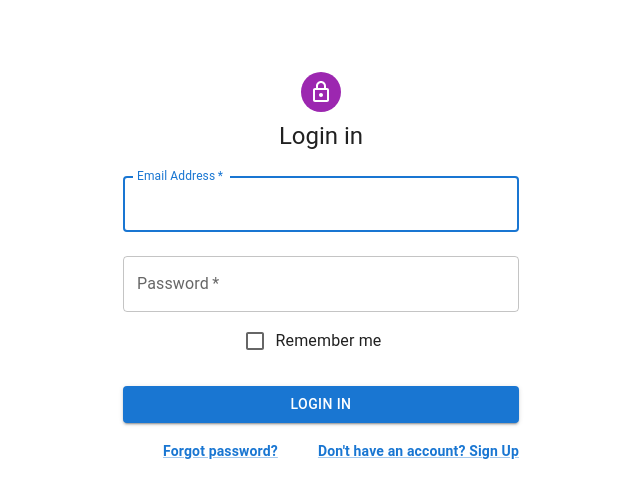
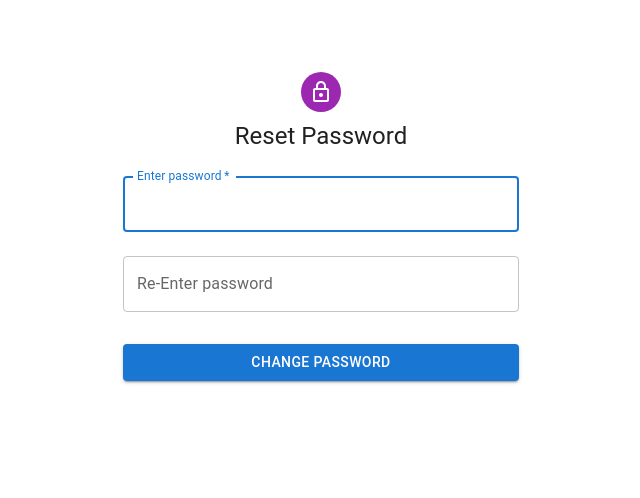
Before and after one commit to Intimidators/Frontend, a React (Create React App) app in the folder sih/: page /resetPassword in a window 1280 px wide. Shown: the top 498 px of the page, without its empty margins (319-959 px from the left). Built offline with nearby package versions, Linux system fonts and the light colour scheme.

Commit message:
forgot pqssword login ResetPassword with validation

```diff
--- a/sih/package.json
+++ b/sih/package.json
@@ -12,6 +12,7 @@
     "@testing-library/user-event": "^13.5.0",
     "react": "^18.2.0",
     "react-dom": "^18.2.0",
+    "react-hook-form": "^7.34.2",
     "react-redux": "^8.0.2",
     "react-router-dom": "^6.3.0",
     "react-scripts": "5.0.1",
--- a/sih/src/App.js
+++ /dev/null
@@ -1,12 +0,0 @@
-import './App.css';
-import SignIn from './pages/login/Login'
-
-function App() {
-  return (
-    <div className="App">
-     <SignIn/>
-    </div>
-  );
-}
-
-export default App;
--- a/sih/src/App.jsx
+++ b/sih/src/App.jsx
@@ -1,12 +1,13 @@
-import './App.css';
+import "./App.css";
 
-import { BrowserRouter, Routes, Route, Link } from 'react-router-dom';
+import { Routes, Route } from "react-router-dom";
 
 // pages routes
-import Login from './pages/login/Login';
-import Signup from './pages/signup/Signup';
+import Login from "./pages/login/Login";
+import Signup from "./pages/signup/Signup";
+import ForgotPassword from "./pages/forgotPassword/ForgotPassword";
+import ResetPassword from "./pages/resetPassword/ResetPassword";
 // pages Routes ends
-
 
 // portals routes
 
@@ -14,12 +15,12 @@ import Signup from './pages/signup/Signup';
 
 function App() {
   return (
-    <BrowserRouter>
-      <Routes>
-        <Route path="/login" element={<Login />} />
-        <Route path="/signup" element={<Signup />} />
-      </Routes>
-    </BrowserRouter>
+    <Routes>
+      <Route path="/login" element={<Login />} />
+      <Route path="/forgotPassword" element={<ForgotPassword />} />
+      <Route path="/resetPassword" element={<ResetPassword />} />
+      <Route path="/signup" element={<Signup />} />
+    </Routes>
   );
 }
 
--- a/sih/src/index.js
+++ b/sih/src/index.js
@@ -1,11 +1,14 @@
-import React from 'react';
-import ReactDOM from 'react-dom/client';
-import './index.css';
-import App from './App';
+import React from "react";
+import ReactDOM from "react-dom/client";
+import "./index.css";
+import App from "./App";
+import { BrowserRouter } from "react-router-dom";
 
-const root = ReactDOM.createRoot(document.getElementById('root'));
+const root = ReactDOM.createRoot(document.getElementById("root"));
 root.render(
   <React.StrictMode>
-    <App />
+    <BrowserRouter>
+      <App />
+    </BrowserRouter>
   </React.StrictMode>
 );
--- a/sih/src/pages/forgotPassword/ForgotPassword.jsx
+++ b/sih/src/pages/forgotPassword/ForgotPassword.jsx
@@ -1,9 +1,84 @@
-import React from 'react'
+import Avatar from "@mui/material/Avatar";
+import Button from "@mui/material/Button";
+import CssBaseline from "@mui/material/CssBaseline";
+import TextField from "@mui/material/TextField";
+import Box from "@mui/material/Box";
+import LockOutlinedIcon from "@mui/icons-material/LockOutlined";
+import Typography from "@mui/material/Typography";
+import Container from "@mui/material/Container";
+import { createTheme, ThemeProvider } from "@mui/material/styles";
 
-const ForgotPassword = () => {
+import { useForm } from "react-hook-form";
+import "../authCss/auth.css";
+
+const theme = createTheme();
+
+export default function ForgotPassword() {
+  const {
+    register,
+    handleSubmit,
+    formState: { errors },
+  } = useForm();
+  const onSubmit = (event) => {
+    event.preventDefault();
+    const data = new FormData(event.currentTarget);
+    console.log({
+      email: data.get("email"),
+    });
+  };
+
   return (
-    <div>ForgotPassword</div>
-  )
+    <ThemeProvider theme={theme}>
+      <Container component="main" maxWidth="xs">
+        <CssBaseline />
+        <Box
+          sx={{
+            marginTop: 8,
+            display: "flex",
+            flexDirection: "column",
+            alignItems: "center",
+          }}
+        >
+          <Avatar sx={{ m: 1, bgcolor: "secondary.main" }}>
+            <LockOutlinedIcon />
+          </Avatar>
+          <Typography component="h1" variant="h5">
+            Forgot Password
+          </Typography>
+          <Box component="form" noValidate sx={{ mt: 1 }}>
+            <TextField
+              id="email"
+              type="email"
+              variant="outlined"
+              label="Email"
+              fullWidth
+              required
+              error={!!errors?.email}
+              helperText={
+                errors?.email ? errors.email.message : "Enter Your Email"
+              }
+              {...register("email", {
+                required: "Requird field",
+                pattern: {
+                  value:
+                    /^(([^<>()\[\]\\.,;:\s@"]+(\.[^<>()\[\]\\.,;:\s@"]+)*)|(".+"))@((\[[0-9]{1,3}\.[0-9]{1,3}\.[0-9]{1,3}\.[0-9]{1,3}\])|(([a-zA-Z\-0-9]+\.)+[a-zA-Z]{2,}))$/,
+                  message: "Invalid Email",
+                },
+              })}
+            />
+
+            <Button
+              type="submit"
+              fullWidth
+              variant="contained"
+              sx={{ mt: 3, mb: 2 }}
+              onClick={handleSubmit(onSubmit)}
+            >
+              Sumbit
+            </Button>
+          </Box>
+        </Box>
+      </Container>
+    </ThemeProvider>
+  );
 }
-
-export default ForgotPassword
--- a/sih/src/pages/login/Login.jsx
+++ b/sih/src/pages/login/Login.jsx
@@ -1,30 +1,31 @@
+import Avatar from "@mui/material/Avatar";
+import Button from "@mui/material/Button";
+import CssBaseline from "@mui/material/CssBaseline";
+import TextField from "@mui/material/TextField";
+import FormControlLabel from "@mui/material/FormControlLabel";
+import Checkbox from "@mui/material/Checkbox";
+import Link from "@mui/material/Link";
+import Grid from "@mui/material/Grid";
+import Box from "@mui/material/Box";
+import LockOutlinedIcon from "@mui/icons-material/LockOutlined";
+import Typography from "@mui/material/Typography";
+import Container from "@mui/material/Container";
+import { createTheme, ThemeProvider } from "@mui/material/styles";
 
-import Avatar from '@mui/material/Avatar';
-import Button from '@mui/material/Button';
-import CssBaseline from '@mui/material/CssBaseline';
-import TextField from '@mui/material/TextField';
-import FormControlLabel from '@mui/material/FormControlLabel';
-import Checkbox from '@mui/material/Checkbox';
-import Link from '@mui/material/Link';
-import Grid from '@mui/material/Grid';
-import Box from '@mui/material/Box';
-import LockOutlinedIcon from '@mui/icons-material/LockOutlined';
-import Typography from '@mui/material/Typography';
-import Container from '@mui/material/Container';
-import { createTheme, ThemeProvider } from '@mui/material/styles'
-
-import '../authCss/auth.css'
+import "../authCss/auth.css";
+import { useForm } from "react-hook-form";
 
 const theme = createTheme();
 
 export default function SignIn() {
-  const handleSubmit = (event) => {
-    event.preventDefault();
-    const data = new FormData(event.currentTarget);
-    console.log({
-      email: data.get('email'),
-      password: data.get('password'),
-    });
+  const {
+    register,
+    handleSubmit,
+    formState: { errors },
+  } = useForm();
+  const onSubmit = (data) => {
+    console.log("hello", data);
+
   };
 
   return (
@@ -34,36 +35,49 @@ export default function SignIn() {
         <Box
           sx={{
             marginTop: 8,
-            display: 'flex',
-            flexDirection: 'column',
-            alignItems: 'center',
+            display: "flex",
+            flexDirection: "column",
+            alignItems: "center",
           }}
         >
-          <Avatar sx={{ m: 1, bgcolor: 'secondary.main' }}>
+          <Avatar sx={{ m: 1, bgcolor: "secondary.main" }}>
             <LockOutlinedIcon />
           </Avatar>
           <Typography component="h1" variant="h5">
             Login in
           </Typography>
-          <Box component="form" onSubmit={handleSubmit} noValidate sx={{ mt: 1 }}>
+          <Box component="form" noValidate sx={{ mt: 1 }}>
+            <TextField
+              id="email"
+              type="email"
+              variant="outlined"
+              label={"Email"}
+              fullWidth
+              required
+              error={!!errors?.email}
+              helperText={errors?.email ? errors.email.message : ""}
+              {...register("email", {
+                required: "Requird field",
+                pattern: {
+                  value:
+                    /^(([^<>()\[\]\\.,;:\s@"]+(\.[^<>()\[\]\\.,;:\s@"]+)*)|(".+"))@((\[[0-9]{1,3}\.[0-9]{1,3}\.[0-9]{1,3}\.[0-9]{1,3}\])|(([a-zA-Z\-0-9]+\.)+[a-zA-Z]{2,}))$/,
+                  message: "Invalid Email",
+                },
+              })}
+            />
+
             <TextField
               margin="normal"
+              id="password"
+              type="password"
+              label={"Password"}
+              fullWidth
               required
-              fullWidth
-              id="email"
-              label="Email Address"
-              name="email"
-              autoComplete="email"
-              autoFocus
-            />
-            <TextField
-              margin="normal"
-              required
-              fullWidth
-              name="password"
-              label="Password"
-              type="password"
-              id="password"
+              error={errors.password}
+              {...register("password", {
+                required: "This field is required",
+              })}
+              helperText={errors.password ? errors.password.message : ""}
               autoComplete="current-password"
             />
             <FormControlLabel
@@ -75,6 +89,7 @@ export default function SignIn() {
               fullWidth
               variant="contained"
               sx={{ mt: 3, mb: 2 }}
+              onClick={handleSubmit(onSubmit)}
             >
               Login In
             </Button>
--- a/sih/src/pages/resetPassword/ResetPassword.jsx
+++ b/sih/src/pages/resetPassword/ResetPassword.jsx
@@ -1,9 +1,117 @@
-import React from 'react'
+import Avatar from "@mui/material/Avatar";
+import Button from "@mui/material/Button";
+import CssBaseline from "@mui/material/CssBaseline";
+import TextField from "@mui/material/TextField";
 
-const ResetPassword = () => {
+import Box from "@mui/material/Box";
+import LockOutlinedIcon from "@mui/icons-material/LockOutlined";
+import Typography from "@mui/material/Typography";
+import Container from "@mui/material/Container";
+import { createTheme, ThemeProvider } from "@mui/material/styles";
+import { useForm } from "react-hook-form";
+
+import "../authCss/auth.css";
+
+const theme = createTheme();
+
+export default function ResetPassword() {
+  const {
+    register,
+    handleSubmit,
+    watch,
+    formState: { errors },
+  } = useForm();
+  const onSubmit = (data) => {
+    console.log("hello", data);
+  };
+
   return (
-    <div>ResetPassword</div>
-  )
+    <ThemeProvider theme={theme}>
+      <Container component="main" maxWidth="xs">
+        <CssBaseline />
+        <Box
+          sx={{
+            marginTop: 8,
+            display: "flex",
+            flexDirection: "column",
+            alignItems: "center",
+          }}
+        >
+          <Avatar sx={{ m: 1, bgcolor: "secondary.main" }}>
+            <LockOutlinedIcon />
+          </Avatar>
+          <Typography component="h1" variant="h5">
+            Reset Password
+          </Typography>
+          <Box component="form" noValidate sx={{ mt: 1 }}>
+            <TextField
+              id="password"
+              type="password"
+              variant="outlined"
+              label="Enter password"
+              fullWidth
+              required
+              autoFocus
+              margin="normal"
+              error={errors.password}
+              {...register("password", {
+                required: "This field is required",
+                pattern: {
+                  value:
+                    /^(?=.*\d)(?=.*[a-z])(?=.*[A-Z])(?=.*['@','#','$','&','%']).{8,16}$/,
+                  message:
+                    "Password should consist of atleast one number, one uppercase ,one lowercase and one special character",
+                },
+                minLength: { value: 8, message: "Atleast 8 character" },
+                maxLength: {
+                  value: 16,
+                  message: "Atmost 16 character",
+                },
+              })}
+              helperText={errors?.password ? errors.password.message : ""}
+            />
+            <TextField
+              id="re_password"
+              type="password"
+              variant="outlined"
+              label=" Re-Enter password"
+              fullWidth
+              margin="normal"
+              error={errors.password}
+              {...register("re_password", {
+                required: "This field is required",
+                validate: (val) => {
+                  if (watch("password") !== val) {
+                    return "Your passwords do no match";
+                  }
+                },
+                pattern: {
+                  value:
+                    /^(?=.*\d)(?=.*[a-z])(?=.*[A-Z])(?=.*['@','#','$','&','%']).{8,16}$/,
+                  message:
+                    "Password should consist of atleast one number, one uppercase ,one lowercase and one special character",
+                },
+                minLength: { value: 8, message: "Atleast 8 character" },
+                maxLength: {
+                  value: 16,
+                  message: "Atmost 16 character",
+                },
+              })}
+              helperText={errors?.re_password ? errors.re_password.message : ""}
+            />
+
+            <Button
+              type="submit"
+              fullWidth
+              variant="contained"
+              sx={{ mt: 3, mb: 2 }}
+              onClick={handleSubmit(onSubmit)}
+            >
+              Change Password
+            </Button>
+          </Box>
+        </Box>
+      </Container>
+    </ThemeProvider>
+  );
 }
-
-export default ResetPassword
```
Also changed, not shown: 1 other file (tests, documents, lock files or other folders).
